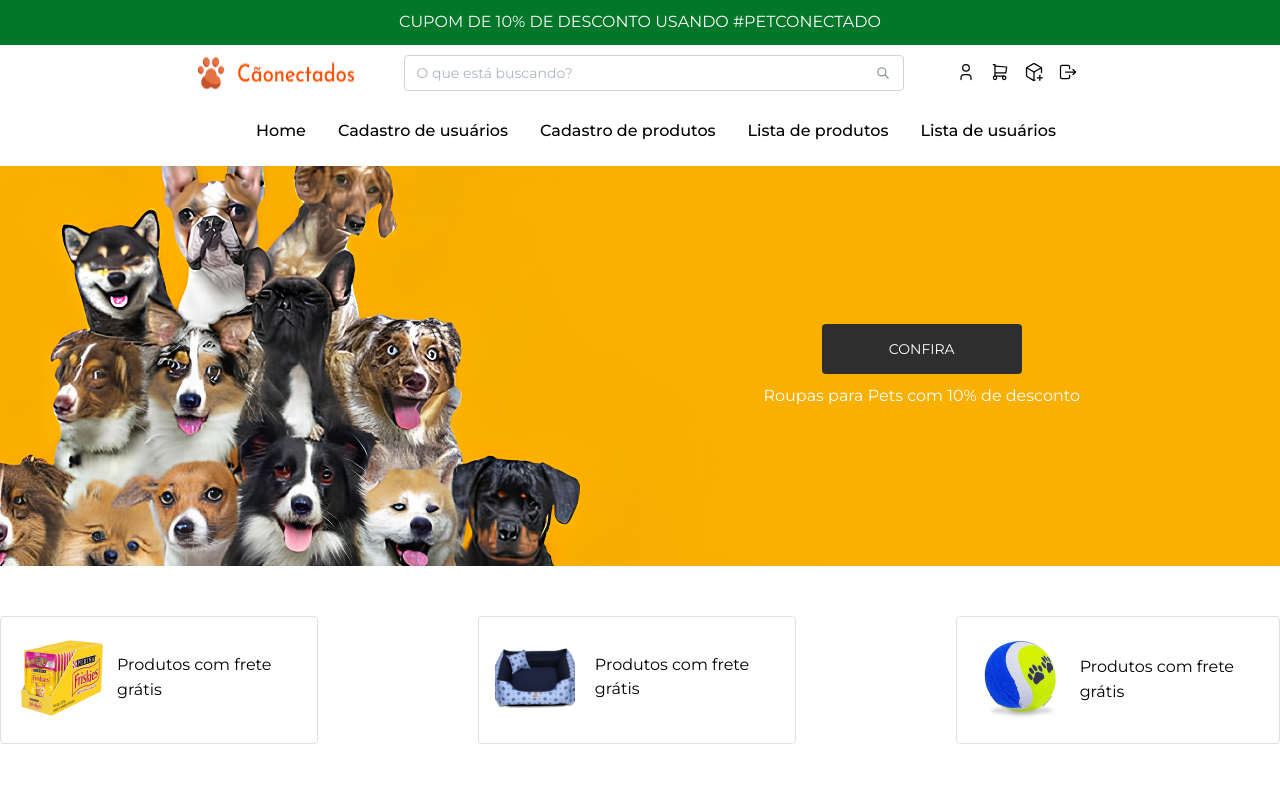
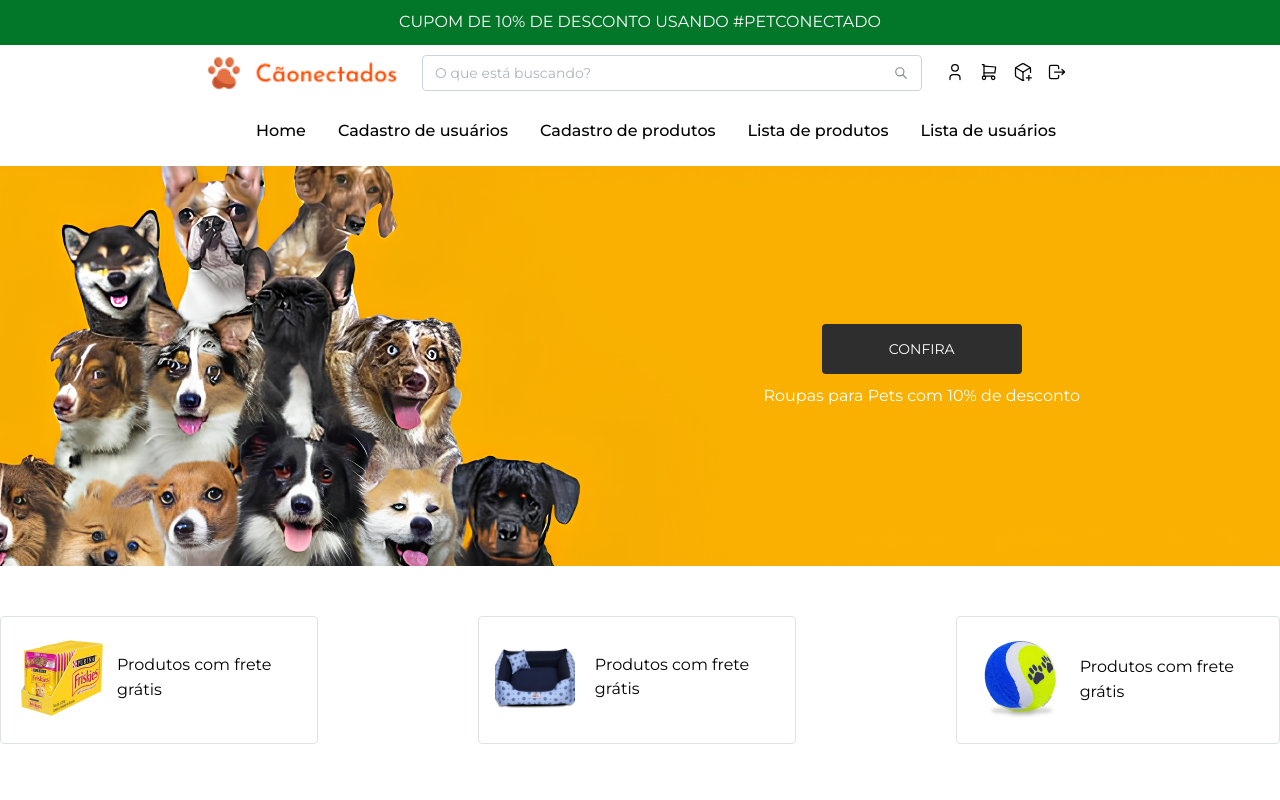
Before and after one commit to samuel-santinelli/CaonectadosWEB, a React (Vite) app: page / in a window 1280 px wide. Shown: the top 800 px of the page. Built offline with nearby package versions, Linux system fonts and the light colour scheme.

Commit message:
feat(DiscountHeader) - Implementing the Discount header css

```diff
--- a/src/layout/Header/Header.jsx
+++ b/src/layout/Header/Header.jsx
@@ -4,6 +4,7 @@ import {
   Card,
   Divider,
   Flex,
+  Image,
   Input,
   Modal,
   Progress,
@@ -132,7 +133,7 @@ const HeaderLayout = () => {
   }
 
   return (
-    <Flex gap={45} className={classes.control}>
+    <Flex gap={"md"} className={classes.control}>
       <Modal
         size={"xl" + "xl"}
         opened={modal}
@@ -331,8 +332,8 @@ const HeaderLayout = () => {
           </Text>
         </Flex>
       </Modal>
-      <Flex>
-        <img src={SystemLogo} style={{ width: "100%" }} />
+      <Flex className={classes.image}>
+        <Image w={200} src={SystemLogo} />
       </Flex>
       <Input
         placeholder="O que está buscando?"
@@ -342,7 +343,6 @@ const HeaderLayout = () => {
         w={500}
       />
 
-      <Flex className={classes.icons}>
       <ActionIcon.Group>
         <ActionIcon
           variant="transparent"
@@ -385,7 +385,6 @@ const HeaderLayout = () => {
         </ActionIcon>
       </ActionIcon.Group>
     </Flex>
-    </Flex>
   );
 };
 
```
Lines whose indentation alone changed are shown as unchanged.
